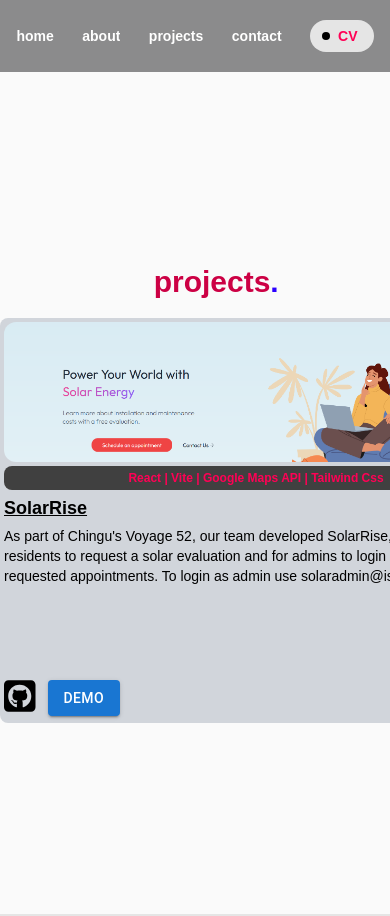
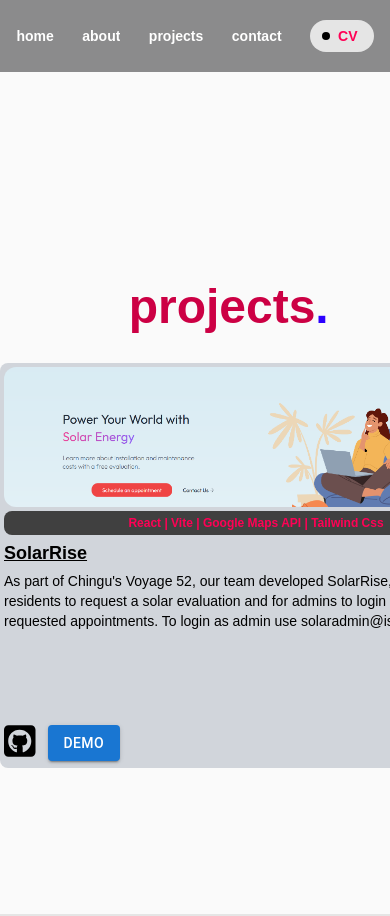
Before and after one commit to bcsurf2822/Benjamin-Corbett-Portfolio, a Next.js app: page /projects in a window 390 px wide. Built offline with nearby package versions, Linux system fonts and the light colour scheme.

Commit message:
fixed placement issue for mobile projects

```diff
--- a/app/components/AboutCards.js
+++ b/app/components/AboutCards.js
@@ -1,6 +1,5 @@
 "use client";
 import { motion } from "framer-motion";
-import Image from "next/image";
 
 const life = [
   "I am a full-stack developer who enjoys practicing my current skill set by building responsive and scalable applications.",
@@ -17,7 +16,7 @@ const tech = [
 
 const AboutCards = () => {
   return (
-    <div className="flex flex-col gap-1 md:flex-row w-full max-w-screen-lg px-2 md:justify-center md:mx-auto">
+    <div className="flex flex-col gap-1 md:flex-row w-full max-w-screen-lg px-2 md:justify-center md:mx-auto ">
       <ShimmerCard title="about." content={life} />
       <ShimmerCard title="tech." content={tech} />
 
--- a/app/components/ProjectCarousel.js
+++ b/app/components/ProjectCarousel.js
@@ -6,10 +6,6 @@ import useMeasure from "react-use-measure";
 
 import { projects } from "../data/projectData";
 import ProjectDetails from "./ProjectDetails";
-
-const CARD_WIDTH = 350;
-const MARGIN = 20;
-const CARD_SIZE = CARD_WIDTH + MARGIN;
 
 const ProjectCarousel = () => {
   const carouselRef = useRef(null);
@@ -40,21 +36,20 @@ const ProjectCarousel = () => {
 
   const SCROLL_SPEED = 10;
 
-  // Start scrolling left continuously
+
   const startScrollLeft = () => {
     leftIntervalRef.current = setInterval(() => {
       if (carouselRef.current) {
         carouselRef.current.scrollLeft -= SCROLL_SPEED;
       }
-    }, 16); // roughly 60fps
+    }, 16);
   };
 
-  // Stop scrolling left
+
   const stopScrollLeft = () => {
     clearInterval(leftIntervalRef.current);
   };
 
-  // Start scrolling right continuously
   const startScrollRight = () => {
     rightIntervalRef.current = setInterval(() => {
       if (carouselRef.current) {
@@ -63,7 +58,7 @@ const ProjectCarousel = () => {
     }, 16);
   };
 
-  // Stop scrolling right
+
   const stopScrollRight = () => {
     clearInterval(rightIntervalRef.current);
   };
@@ -73,8 +68,8 @@ const ProjectCarousel = () => {
   return (
     <section className="relative" ref={measureRef}>
       {/* PROJECTS TITLE and ARROW BUTTONS */}
-      <div className="flex justify-evenly mb-4">
-        <h2 className="text-3xl text-primary-dark font-bold">
+      <div className="flex justify-evenly mt-16 mb-8">
+        <h2 className="text-5xl text-primary-dark font-bold">
           projects<span className="text-secondary">.</span>
         </h2>
         {/* BUTTONS */}
@@ -101,7 +96,7 @@ const ProjectCarousel = () => {
           </button>
         </div>
       </div>
-      {/* Make this container scrollable */}
+
       <div
         ref={carouselRef}
         className="flex gap-1 overflow-x-auto scroll-smooth"
--- a/app/hero/page.js
+++ b/app/hero/page.js
@@ -4,7 +4,7 @@ export default function HeroPage() {
   return (
     <section
       id="projects"
-      className="mt-2 flex bg-neutral-50 h-[100vh]  items-center"
+      className="mt-2 flex bg-neutral-50 h-[100vh]  items-center justify-center"
     >
       <Hero />
     </section>
--- a/app/page.js
+++ b/app/page.js
@@ -6,7 +6,7 @@ import Projects from "./projects/page";
 
 const Home = () => {
   return (
-    <main>
+    <main >
       <HeroPage />
 
       <About />
--- a/app/projects/page.js
+++ b/app/projects/page.js
@@ -6,6 +6,7 @@ export default function Projects() {
       id="project"
       className="flex scroll-mt-[80px] h-[100vh]   items-center bg-neutral-50 border-b-2 border-neutral-200 "
     >
+
       <ProjectCarousel />
     </section>
   );
```
